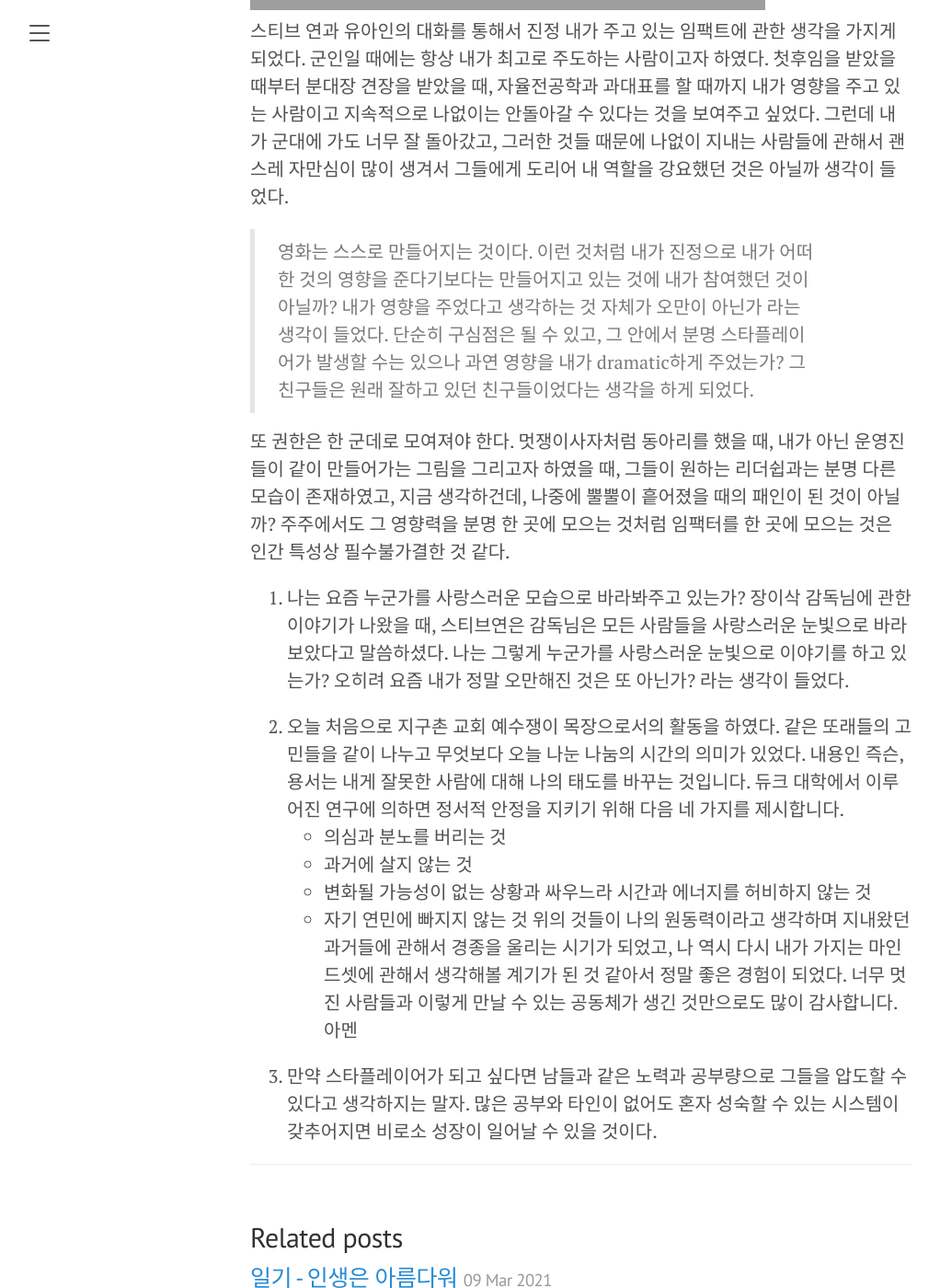
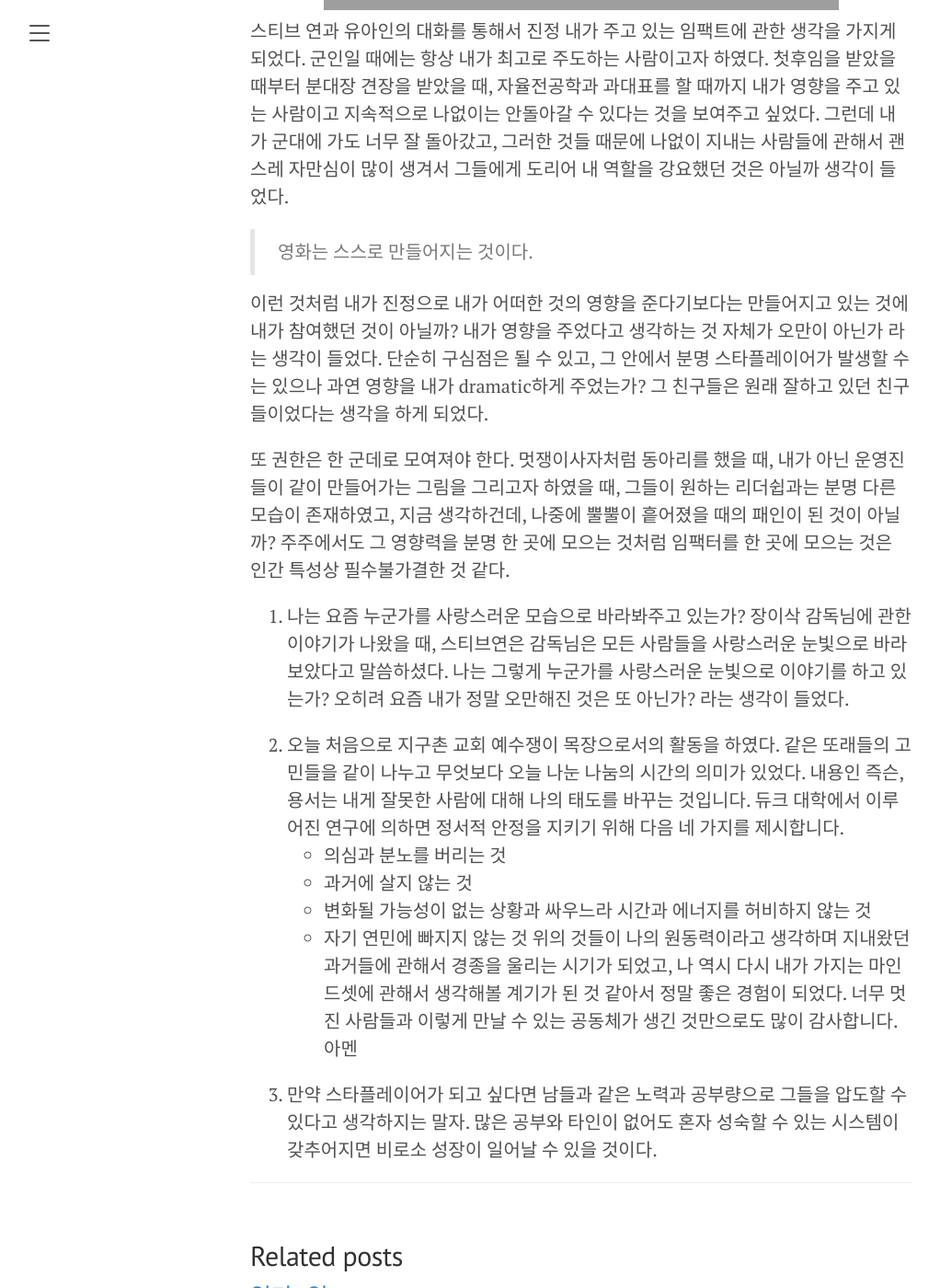
Before and after one commit to hijanghoon/hijanghoon.github.io, a Jekyll site: the page built from _posts/2021-03-09-210314diary.md, in a window 1280 px wide and 1400 px high, scrolled down 536 px. Shown: the whole window at 92% size, without its empty margins (8-1030 px from the left). Built offline with Jekyll 4.4.1, drawn with Linux system fonts in a browser that asks for light colours; grey boxes are pictures that could not be loaded.

Commit message:
new diary edit

```diff
--- a/_posts/2021-03-09-210217diary.md
+++ b/_posts/2021-03-09-210217diary.md
@@ -1,6 +1,6 @@
 ---
 layout: post
-title: 일기 - 인생은 아름다워
+title: 일기 - 일
 ---
 
 ![KakaoTalk_Photo_2021-03-10-00-11-34](https://user-images.githubusercontent.com/50545088/110492096-38bb9780-8135-11eb-80e4-6da72cb1cb25.jpeg)
--- a/_posts/2021-03-09-210314diary.md
+++ b/_posts/2021-03-09-210314diary.md
@@ -2,12 +2,14 @@
 layout: post
 title: 일기 - 감사합니다.
 ---
-
+<center>
 <iframe width="560" height="315" src="https://www.youtube.com/embed/gcx7hHfRHko" frameborder="0" allow="accelerometer; autoplay; clipboard-write; encrypted-media; gyroscope; picture-in-picture" allowfullscreen></iframe>
-
+</center>
 스티브 연과 유아인의 대화를 통해서 진정 내가 주고 있는 임팩트에 관한 생각을 가지게 되었다.
  군인일 때에는 항상 내가 최고로 주도하는 사람이고자 하였다. 첫후임을 받았을 때부터 분대장 견장을 받았을 때, 자율전공학과 과대표를 할 때까지 내가 영향을 주고 있는 사람이고 지속적으로 나없이는 안돌아갈 수 있다는 것을 보여주고 싶었다. 그런데 내가 군대에 가도 너무 잘 돌아갔고, 그러한 것들 때문에 나없이 지내는 사람들에 관해서 괜스레 자만심이 많이 생겨서 그들에게 도리어 내 역할을 강요했던 것은 아닐까 생각이 들었다.
+
   >영화는 스스로 만들어지는 것이다.
+
   이런 것처럼 내가 진정으로 내가 어떠한 것의 영향을 준다기보다는 만들어지고 있는 것에 내가 참여했던 것이 아닐까? 내가 영향을 주었다고 생각하는 것 자체가 오만이 아닌가 라는 생각이 들었다. 단순히 구심점은 될 수 있고, 그 안에서 분명 스타플레이어가 발생할 수는 있으나 과연 영향을 내가 dramatic하게 주었는가? 그 친구들은 원래 잘하고 있던 친구들이었다는 생각을 하게 되었다.
 
   또 권한은 한 군데로 모여져야 한다. 멋쟁이사자처럼 동아리를 했을 때, 내가 아닌 운영진들이 같이 만들어가는 그림을 그리고자 하였을 때, 그들이 원하는 리더쉽과는 분명 다른 모습이 존재하였고, 지금 생각하건데, 나중에 뿔뿔이 흩어졌을 때의 패인이 된 것이 아닐까? 주주에서도 그 영향력을 분명 한 곳에 모으는 것처럼 임팩터를 한 곳에 모으는 것은 인간 특성상 필수불가결한 것 같다.
```
Also changed, not shown: _posts/2021-02-17-210217diary.md (renamed from _posts/2021-02-17-210217diary copy.md).
